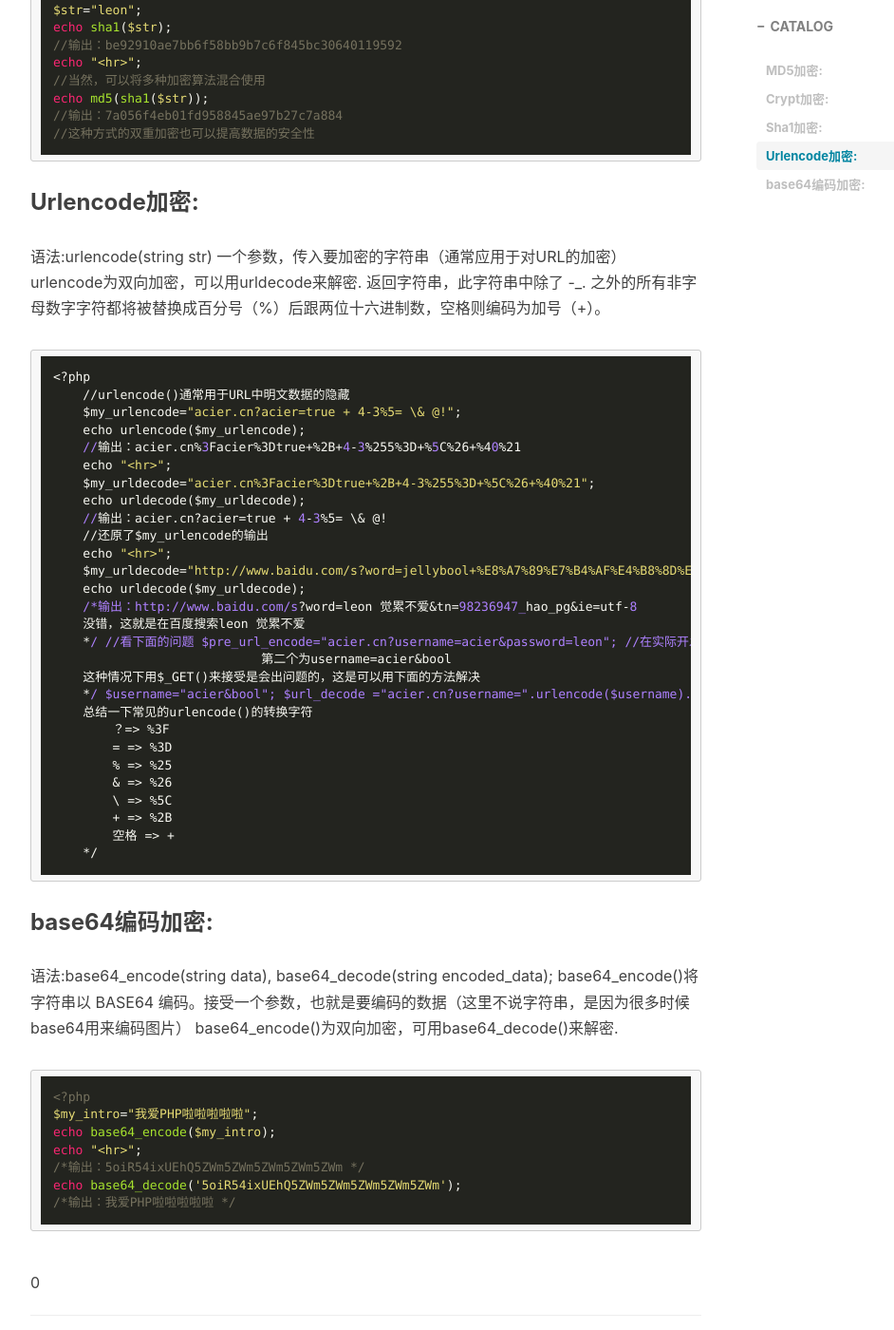
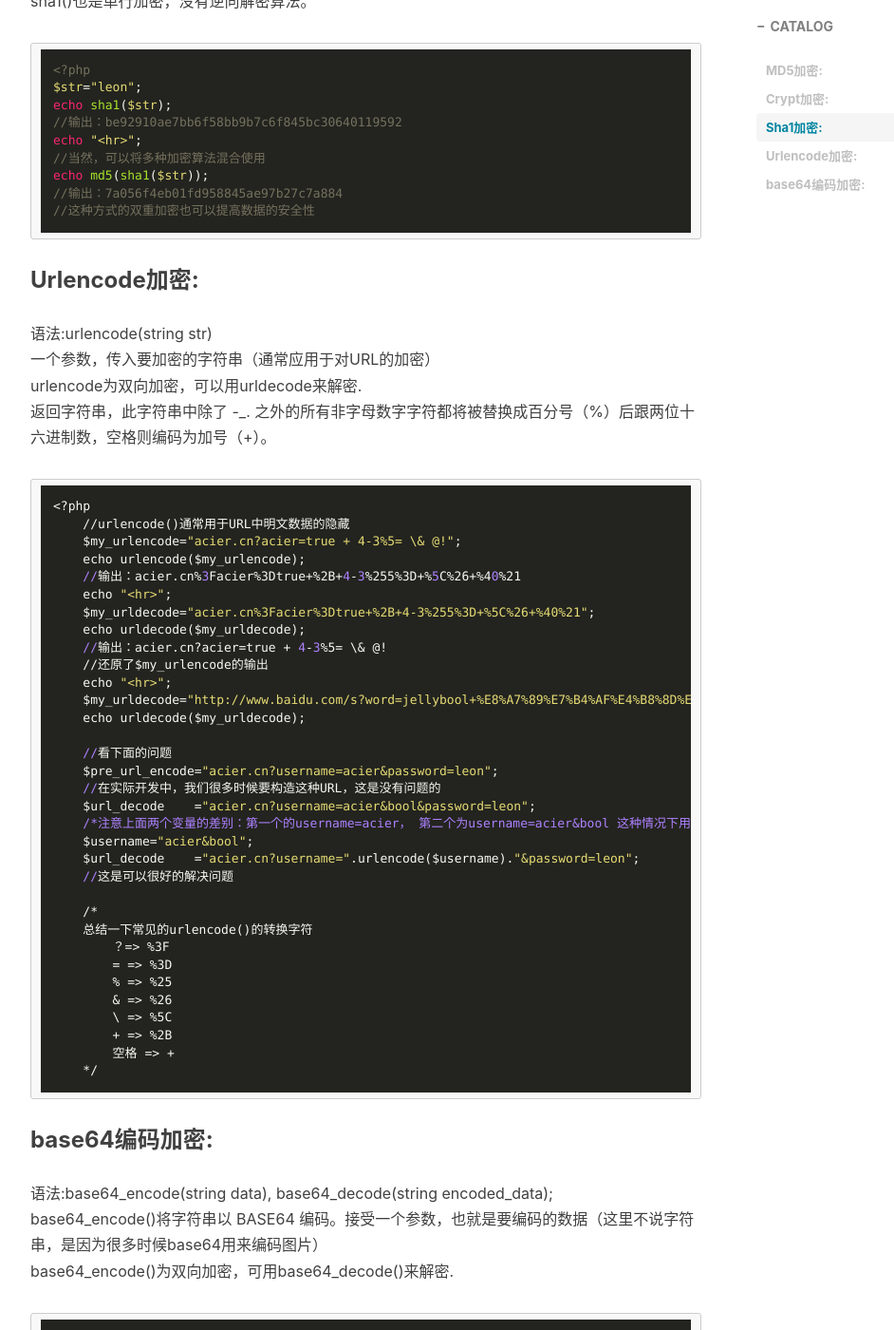
Before and after one commit to wl236179666/wl236179666.github.com, a Jekyll site: the page built from _posts/2017-05-15-007.md, in a window 1280 px wide and 1400 px high, scrolled down 1790 px. Shown: the whole window at 95% size, without its empty margins (233-1175 px from the left). Built offline with Jekyll 4.4.1, drawn with Linux system fonts in a browser that asks for light colours; nearby versions of some CDN libraries; comment, search, counter and statistics services are not loaded; some of the changed text lies outside the part shown.

Commit message:
new post

```diff
--- a/_posts/2017-05-15-007.md
+++ b/_posts/2017-05-15-007.md
@@ -87,9 +87,6 @@ urlencode为双向加密，可以用urldecode来解密.
     echo "<hr>";
     $my_urldecode="http://www.baidu.com/s?word=jellybool+%E8%A7%89%E7%B4%AF%E4%B8%8D%E7%88%B1&tn=98236947_hao_pg&ie=utf-8";
     echo urldecode($my_urldecode);
-    /*输出：http://www.baidu.com/s?word=leon 觉累不爱&tn=98236947_hao_pg&ie=utf-8
-    没错，这就是在百度搜索leon 觉累不爱
-    */
 
     //看下面的问题
     $pre_url_encode="acier.cn?username=acier&password=leon";
```
